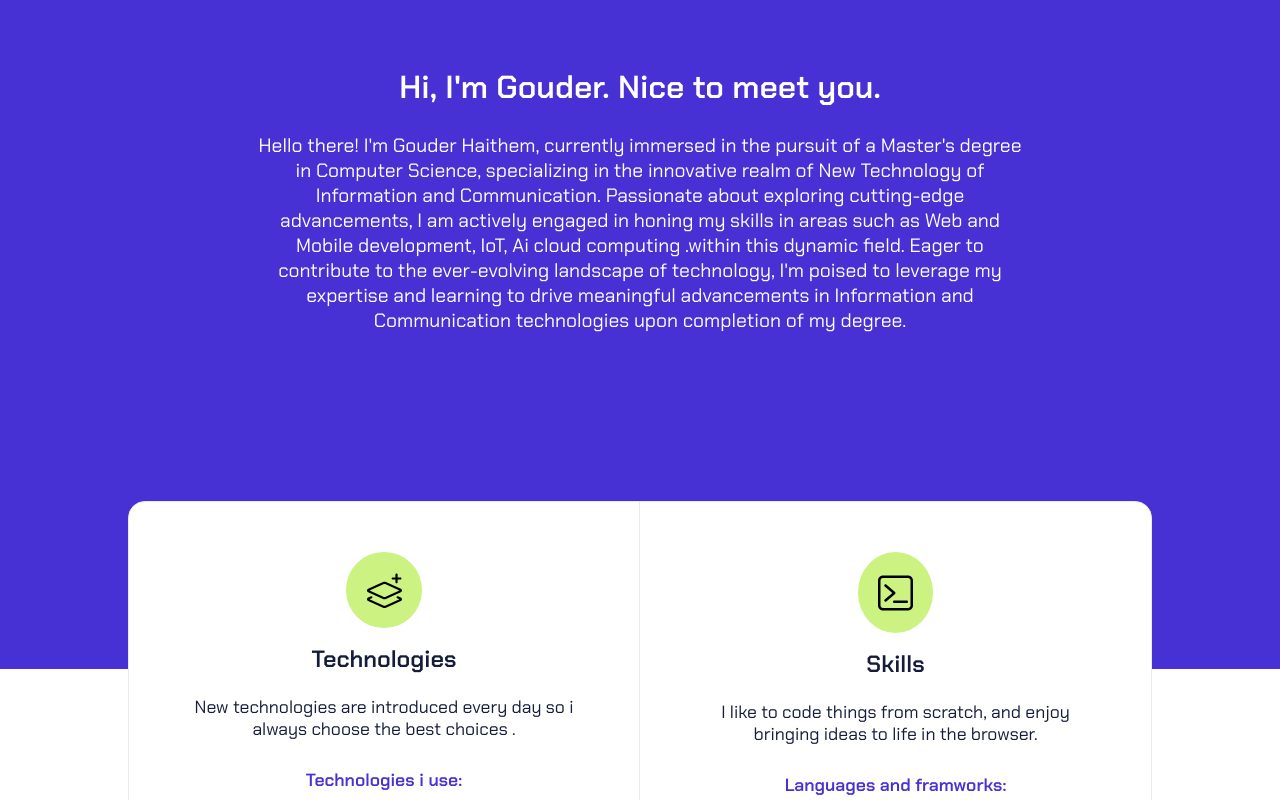
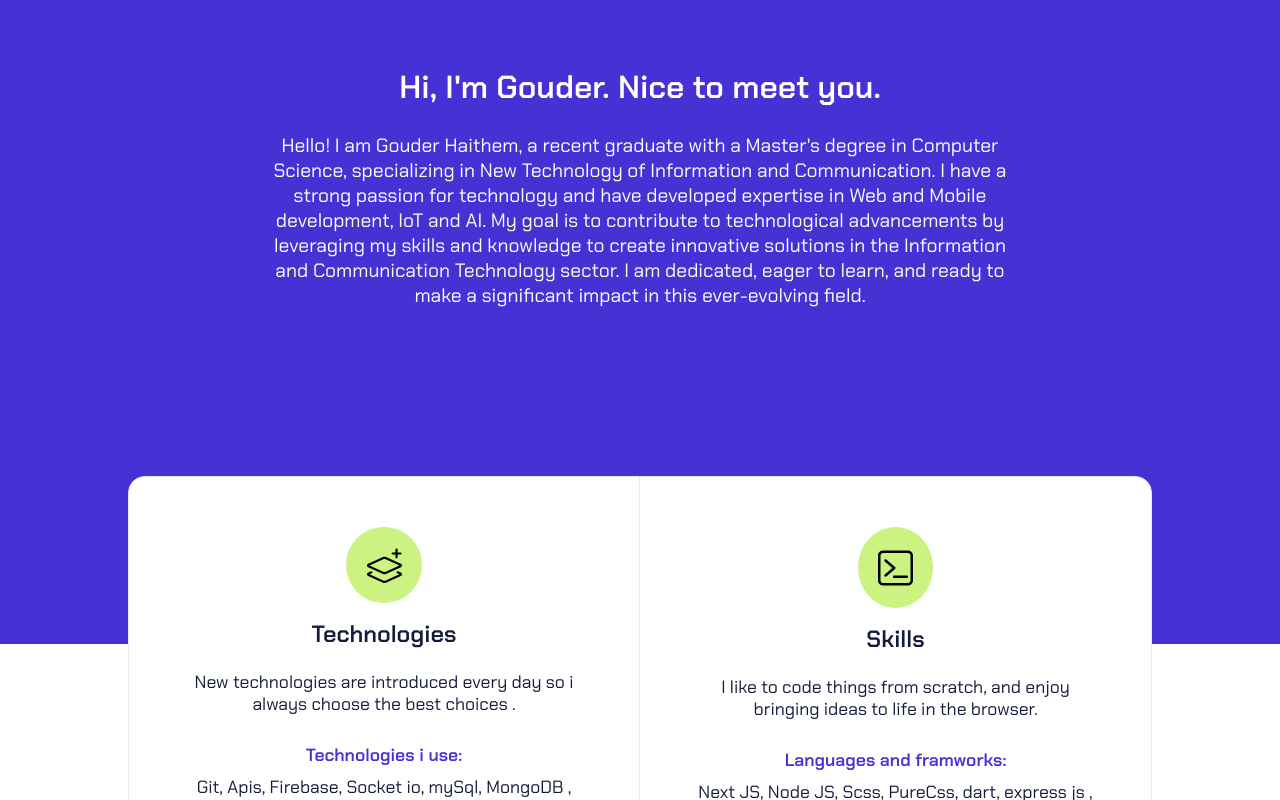
Before and after one commit to gouderhaithem/my-portfolio, a Next.js app: page / in a window 1280 px wide. Shown: the part 1100-1900 px from the top of the page. Built offline with nearby package versions, Linux system fonts and the light colour scheme.

Commit message:
edulinka and master degree

```diff
--- a/components/Cards.js
+++ b/components/Cards.js
@@ -40,10 +40,10 @@ const Cards = () => {
       icon: "/apple-music-icon.png",
     },
     {
-      title: "Chat room",
-      des: "Chat rooms website built with next js and socket io with firebase/mongoDb database.",
-      link: "https://gouder-chat.vercel.app/?room=sandwich+%F0%9F%8C%AD",
-      icon: "/chat-room.png",
+      title: "Edulinka",
+      des: "in home tutoring platforme created by nest js, react js, mongo db ,firebase ",
+      link: "https://edulinka.vercel.app/",
+      icon: "/edulinkalogo.png",
     },
 
     {
--- a/pages/_app.js
+++ b/pages/_app.js
@@ -6,7 +6,10 @@ function MyApp({ Component, pageProps }) {
   return (
     <>
       <Head>
-        <meta name="google-site-verification" content="G2mRpRUkjIk1es6e-mjpPoSpNTZqVRouAmgISfBGU5k" />
+        <meta
+          name="google-site-verification"
+          content="pIqneOlHg3gGNxmtgb1Et2p_JDrgdHxR8R3hfl9j7Yg"
+        />
       </Head>
       <Nav />
       <Component {...pageProps} />
--- a/pages/index.js
+++ b/pages/index.js
@@ -49,6 +49,10 @@ export default function Home() {
       <Head>
         <title>Gouder Haithem | Home Page </title>
         <meta name="description" content="Generated by create next app" />
+        <meta
+          name="google-site-verification"
+          content="272DPjWmzvUkeaJA3_wLp819E5yNTT8AhlMGIZqLaZM"
+        />
         <link rel="icon" href="/favicon.ico" />
         <meta
           name="description"
@@ -57,7 +61,7 @@ export default function Home() {
       </Head>
       <main className={`${styles.main}`}>
         <header data-aos="fade-up" className={styles.header}>
-          <h1 data-aos="fade-up">Cs Student & Future Programmer</h1>
+          <h1 data-aos="fade-up">Software Engineer</h1>
           <p data-aos="fade-up">{text}</p>
           <Image
             data-aos="fade-up"
@@ -82,16 +86,15 @@ export default function Home() {
         <section className={styles.main_section}>
           <h1 data-aos="fade-up">Hi, I'm Gouder. Nice to meet you.</h1>
           <p data-aos="fade-up">
-            Hello there! I'm Gouder Haithem, currently immersed in the pursuit
-            of a Master's degree in Computer Science, specializing in the
-            innovative realm of New Technology of Information and Communication.
-            Passionate about exploring cutting-edge advancements, I am actively
-            engaged in honing my skills in areas such as Web and Mobile
-            development, IoT, Ai cloud computing .within this dynamic field.
-            Eager to contribute to the ever-evolving landscape of technology,
-            I'm poised to leverage my expertise and learning to drive meaningful
-            advancements in Information and Communication technologies upon
-            completion of my degree.
+            Hello! I am Gouder Haithem, a recent graduate with a Master's degree
+            in Computer Science, specializing in New Technology of Information
+            and Communication. I have a strong passion for technology and have
+            developed expertise in Web and Mobile development, IoT and AI. My
+            goal is to contribute to technological advancements by leveraging my
+            skills and knowledge to create innovative solutions in the
+            Information and Communication Technology sector. I am dedicated,
+            eager to learn, and ready to make a significant impact in this
+            ever-evolving field.
           </p>
         </section>
         <Collumns />
```
Also changed, not shown: public/edulinkalogo.png (added).
